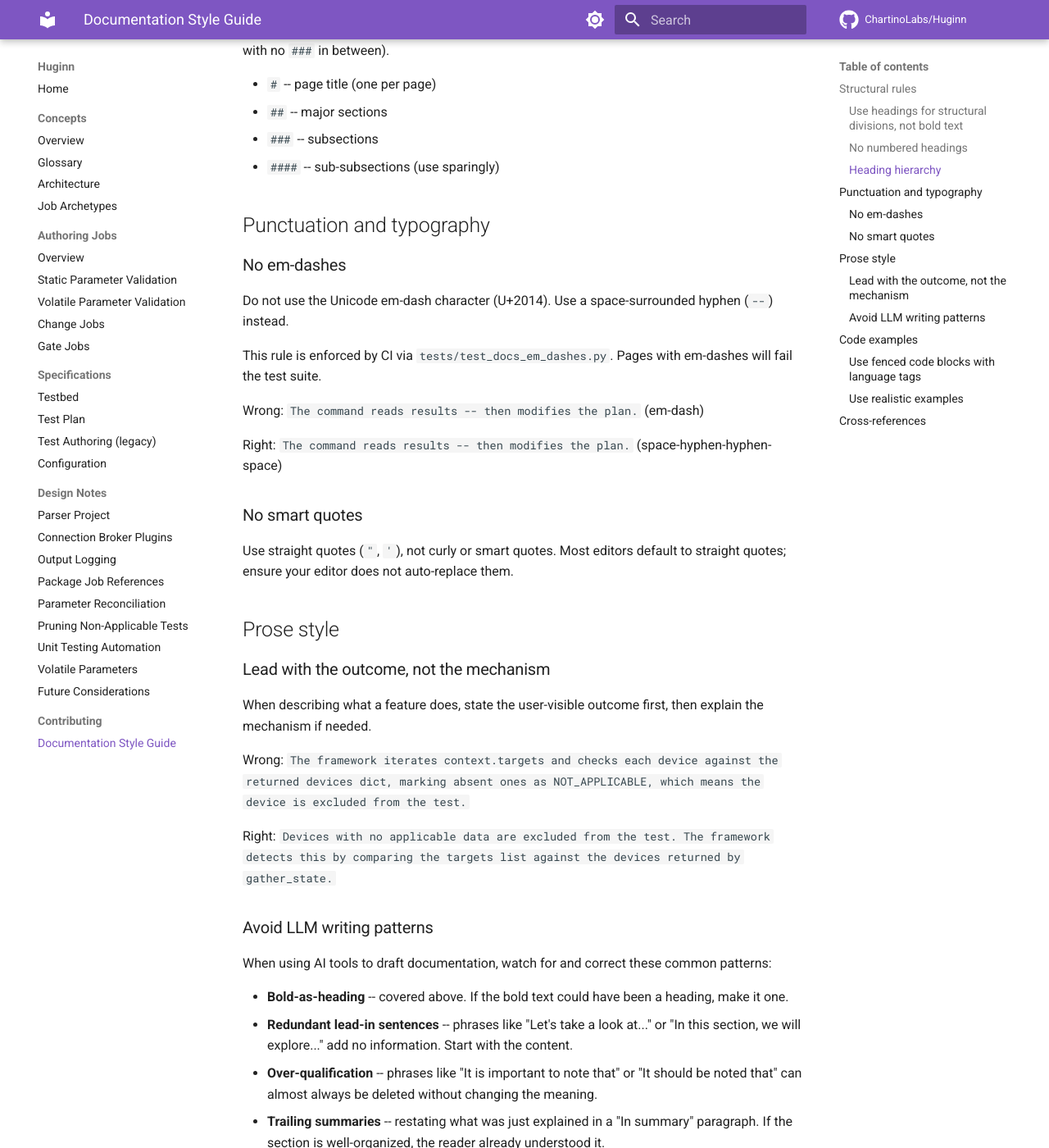
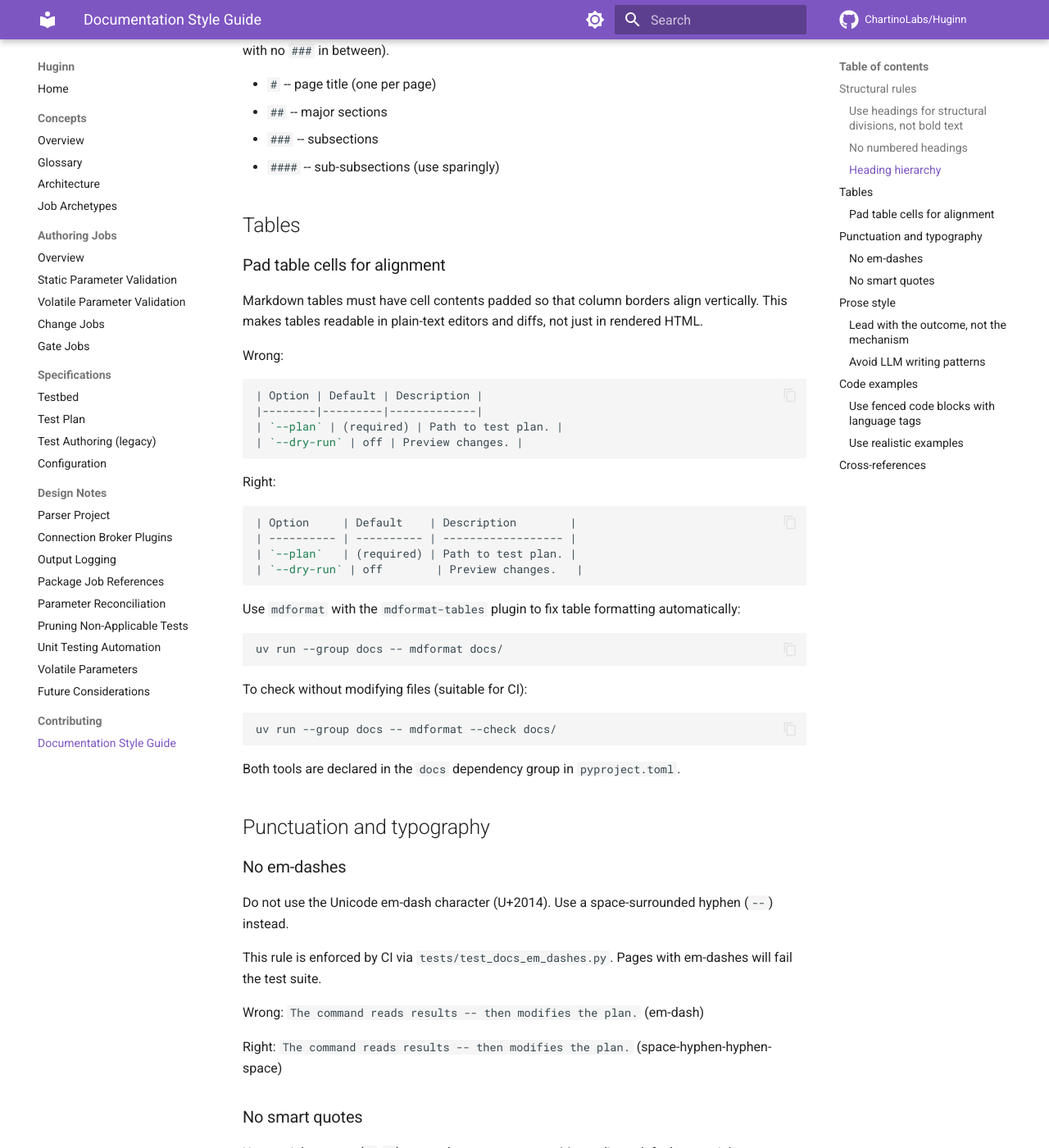
Before and after one commit to ChartinoLabs/Huginn, an MkDocs documentation site: the page built from docs/style.md, in a window 1280 px wide and 1400 px high, scrolled down 1382 px. Shown: the whole window at 82% size. Built offline with MkDocs 1.6.1 and Material for MkDocs 9.7.7, drawn with Linux system fonts in a browser that asks for light colours; comment, search, counter and statistics services are not loaded.

Commit message:
docs: add table cell padding rule with mdformat tooling
Add table formatting rule to style guide: cells must be padded so
column borders align in plain text. Add mdformat and mdformat-tables
as docs dependencies for automated checking and fixing.

Co-Authored-By: Claude Opus 4.6 (1M context) <noreply@anthropic.com>

````diff
--- a/docs/style.md
+++ b/docs/style.md
@@ -61,6 +61,44 @@ Use heading levels to reflect the document outline. Do not skip levels (e.g., `#
 - `###` -- subsections
 - `####` -- sub-subsections (use sparingly)
 
+## Tables
+
+### Pad table cells for alignment
+
+Markdown tables must have cell contents padded so that column borders align vertically. This makes tables readable in plain-text editors and diffs, not just in rendered HTML.
+
+Wrong:
+
+```markdown
+| Option | Default | Description |
+|--------|---------|-------------|
+| `--plan` | (required) | Path to test plan. |
+| `--dry-run` | off | Preview changes. |
+```
+
+Right:
+
+```markdown
+| Option     | Default    | Description        |
+| ---------- | ---------- | ------------------ |
+| `--plan`   | (required) | Path to test plan. |
+| `--dry-run` | off        | Preview changes.   |
+```
+
+Use `mdformat` with the `mdformat-tables` plugin to fix table formatting automatically:
+
+```bash
+uv run --group docs -- mdformat docs/
+```
+
+To check without modifying files (suitable for CI):
+
+```bash
+uv run --group docs -- mdformat --check docs/
+```
+
+Both tools are declared in the `docs` dependency group in `pyproject.toml`.
+
 ## Punctuation and typography
 
 ### No em-dashes
--- a/pyproject.toml
+++ b/pyproject.toml
@@ -44,6 +44,8 @@ dev = [
     "xenon>=0.9.3",
 ]
 docs = [
+    "mdformat>=0.7.21",
+    "mdformat-tables>=1.0.0",
     "mkdocs-material>=9.7.6",
 ]
 
````
Also changed, not shown: docs/08-prune.md (+10 -10 lines), 1 other file.
